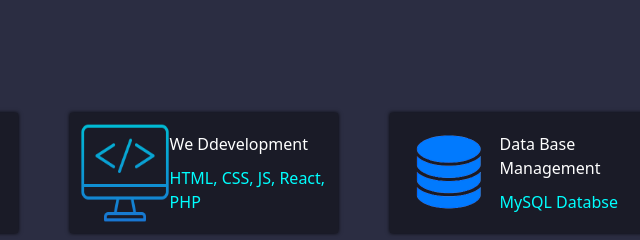
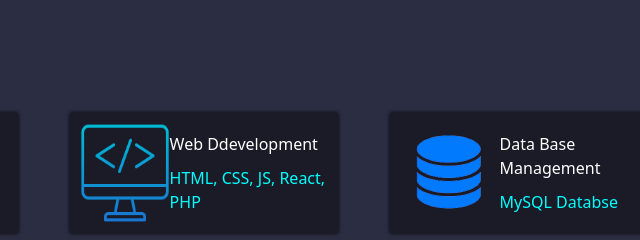
Before and after one commit to Biraj0001/Portfolio, a plain HTML site: page index.html in a window 1280 px wide. Shown: the part 1320-1560 px from the top of the page, 276-916 px from the left. Drawn offline with nearby package versions, Linux system fonts and the light colour scheme; a web font is replaced by a local one.

Commit message:
Update index.html

```diff
--- a/index.html
+++ b/index.html
@@ -81,7 +81,7 @@
             <li>
                 <div class="skill-image"><img src="./images/webdev-removebg-preview.png" alt="" height="100px" width="90px"></div>
                 <div class="skills-description">
-                    <div class="skill-Name">We Ddevelopment</div>
+                    <div class="skill-Name">Web Ddevelopment</div>
                     <div class="skill-items">HTML, CSS, JS, React, PHP</div>
                 </div>
             </li>
```
